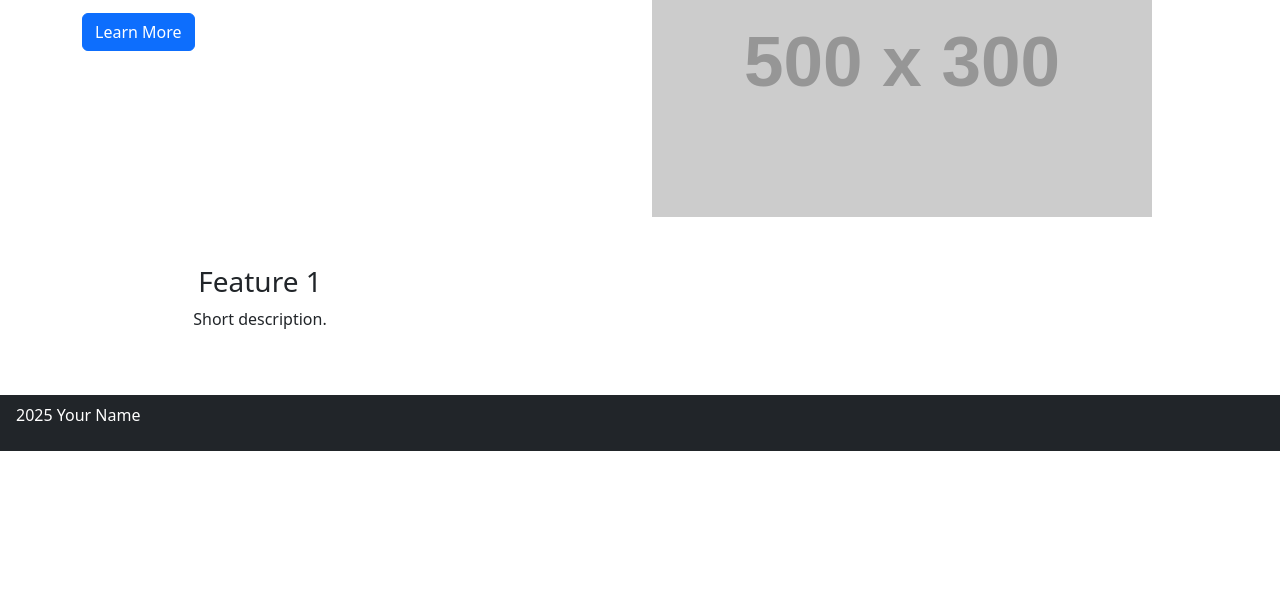
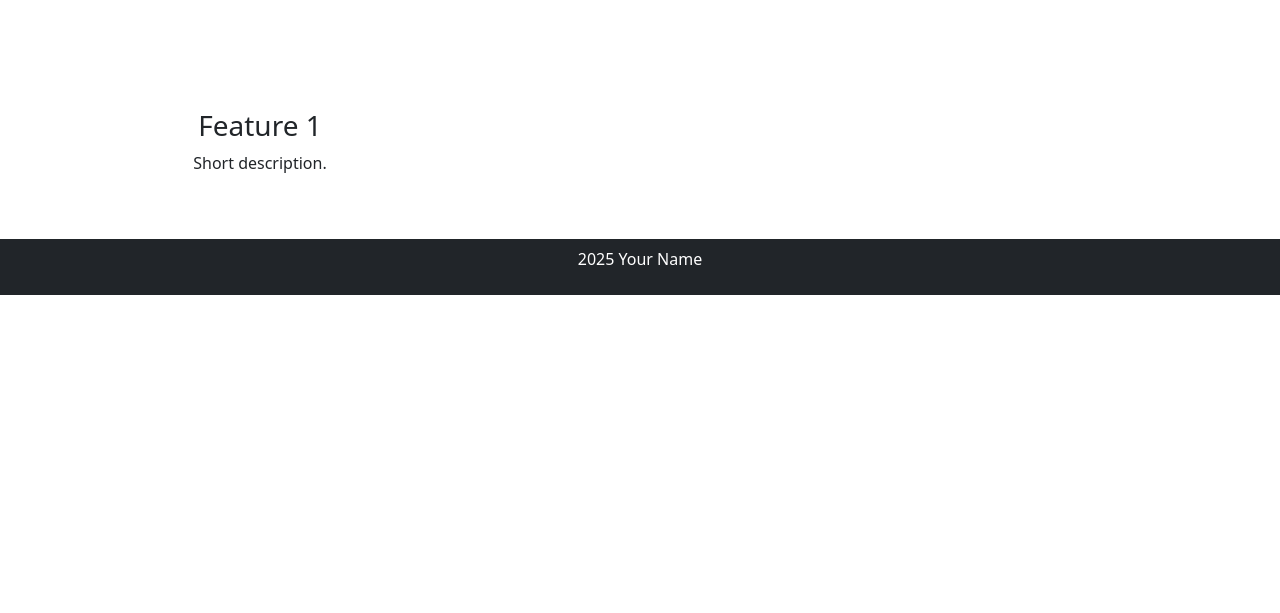
Before and after one commit to CharlesBurch/Bootstrap-CDN-and-12-Grid-System, a plain HTML site: page index.html in a window 1280 px wide. Shown: the part 187-800 px from the top of the page. Drawn offline with nearby package versions, Linux system fonts and the light colour scheme; placeholder pictures from the web are drawn by us.

Commit message:
added content

```diff
--- a/index.html
+++ b/index.html
@@ -43,10 +43,9 @@
         <div class="col-md-6">
           <h1>Welcome to Charles website</h1>
           <p>Some intro text goes here.</p>
-          <a class="btn btn-primary" href="#">Learn More</a>
         </div>
         <div class="col-md-6">
-          <img src="https://via.placeholder.com/500x300" class="img-fluid" alt="Placeholder">
+          <img src= class= alt=>
         </div>
       </div>
     </div>
@@ -63,7 +62,7 @@
     </div>
 
     <!-- Footer -->
-     <footer class="bg-dark text-white text-left py-2 px-3">
+       <footer class="text-center bg-dark text-white py-2 px-3">
       <p> 2025 Your Name</p>
     </footer>
 
--- a/style.css
+++ b/style.css
@@ -1,4 +1,17 @@
-html {
+html, body {
+  width: 100%;
   height: 100%;
-  width: 100%;
+  margin: 0;
+  display: flex;
+  flex-direction: column;
 }
+
+main {
+  flex: 1;
+}
+
+footer {
+  background-color: #343a40;
+  color: white;
+  padding: 1rem;
+}
```
